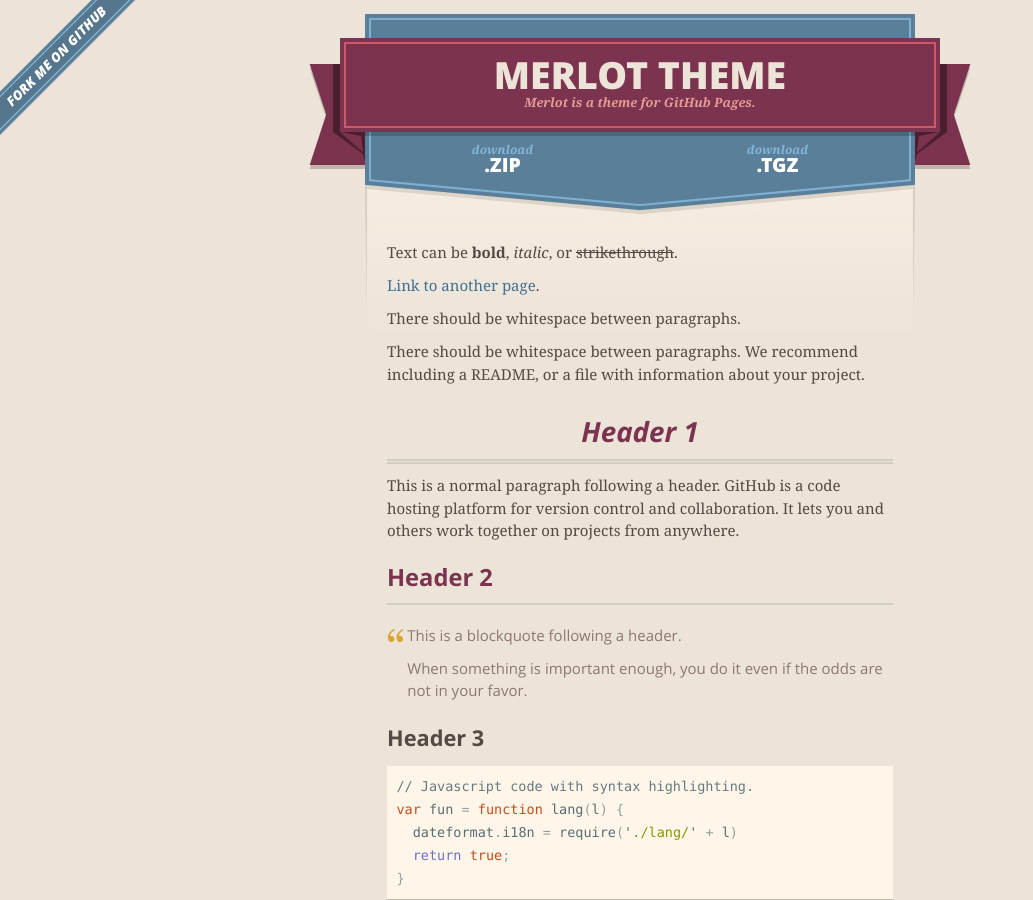
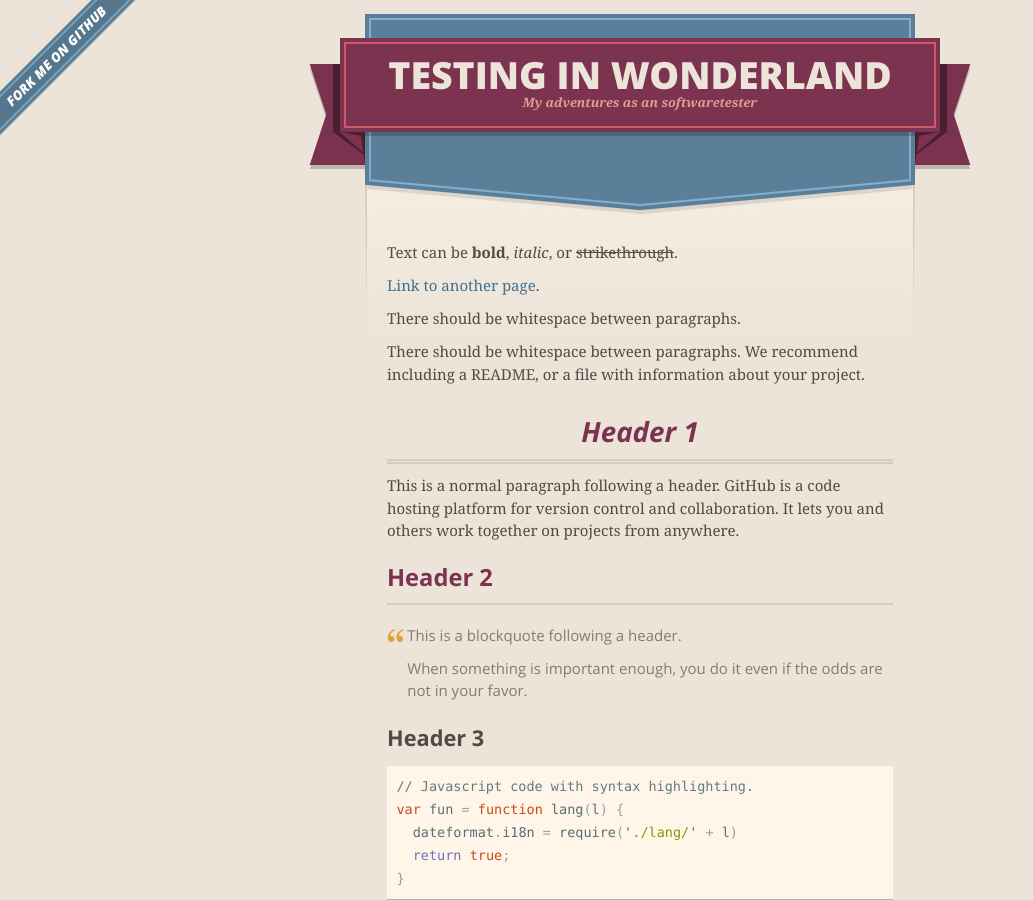
Before and after one commit to OrbitingTheUniverse/orbitingtheuniverse.github.io, a Jekyll site: the page built from index.md, in a window 1280 px wide and 900 px high. Shown: the whole window, without its empty margins (0-1033 px from the left). Built offline with Jekyll 4.4.1, drawn with Linux system fonts in a browser that asks for light colours.

Commit message:
Update _config.yml

```diff
--- a/_config.yml
+++ b/_config.yml
@@ -1,5 +1,5 @@
-title: Merlot theme
-description: Merlot is a theme for GitHub Pages.
-show_downloads: true
+title: Testing in Wonderland
+description: My adventures as an softwaretester
+show_downloads: false
 google_analytics:
 theme: jekyll-theme-leap-day
```
